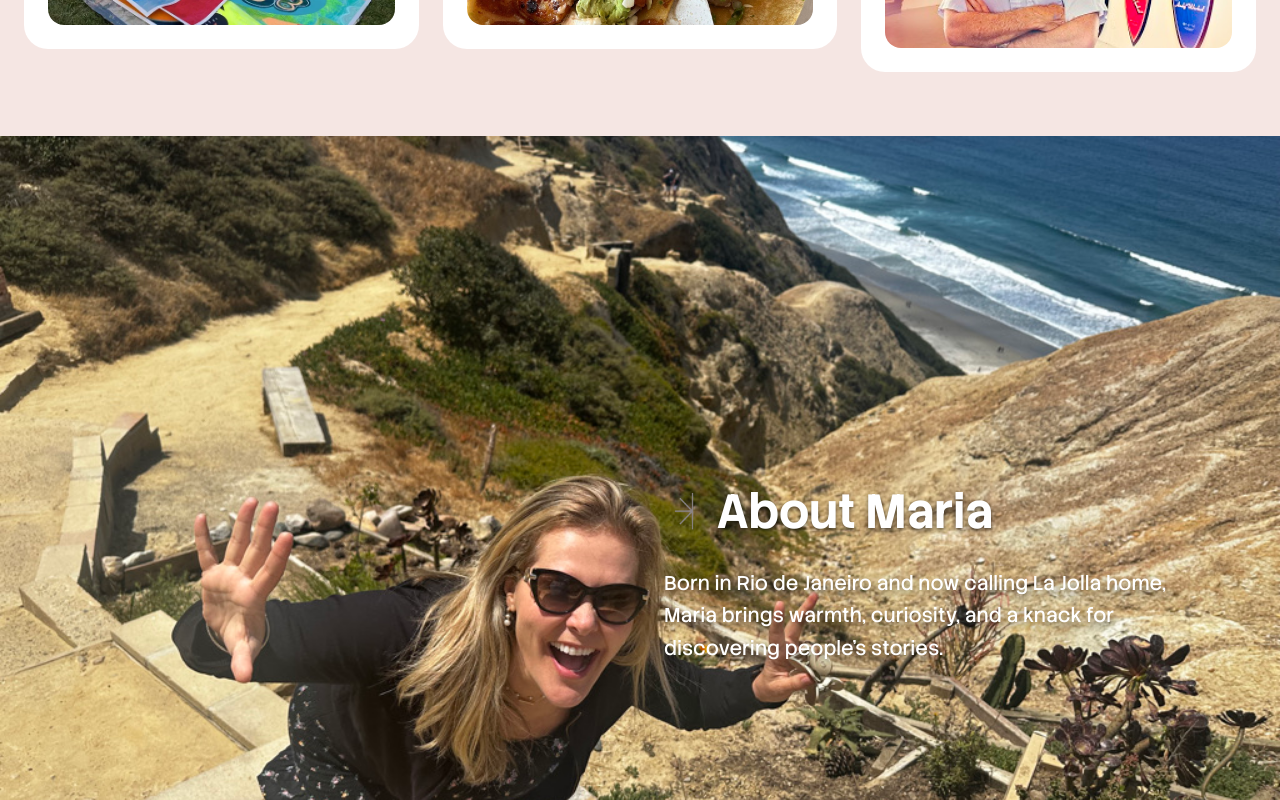
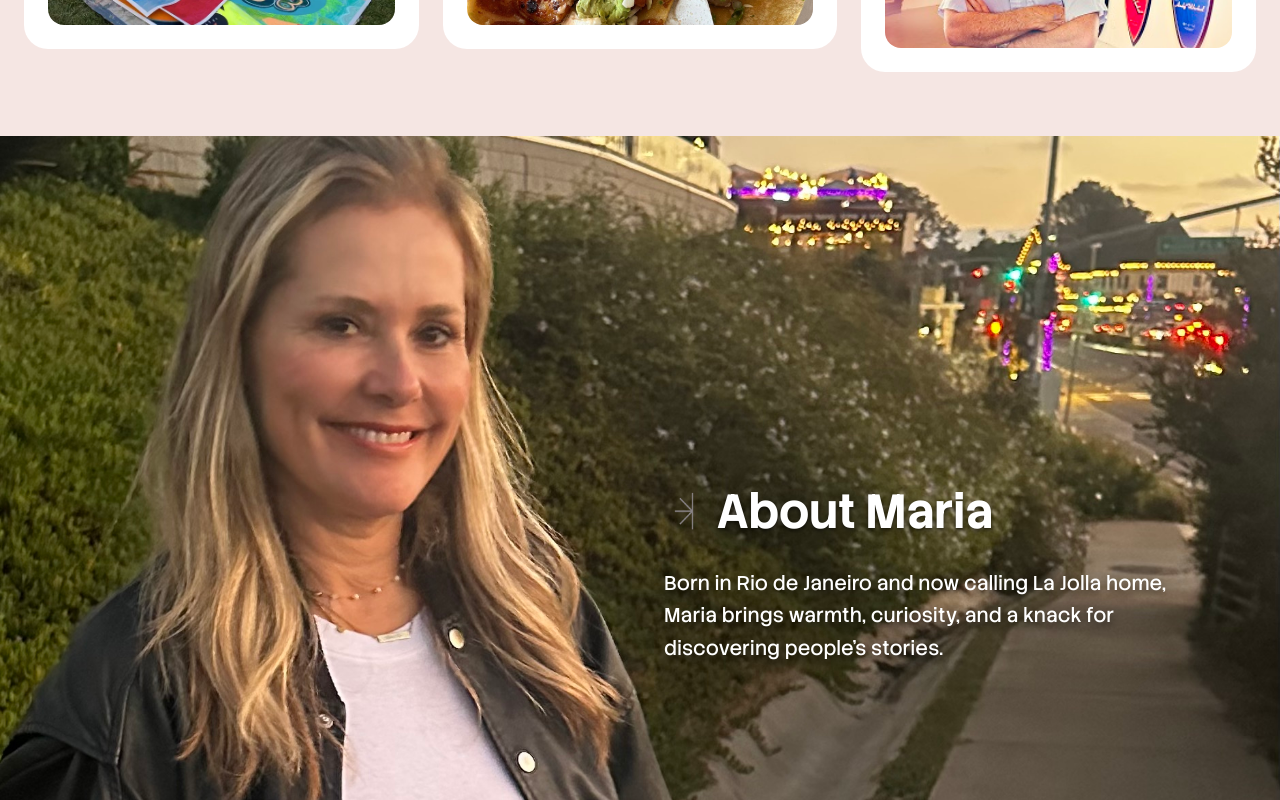
Before and after one commit to LanceTreyark/mariainneighborhood.com, a Next.js app: page / in a window 1280 px wide. Shown: the part 2620-3420 px from the top of the page. Built offline with nearby package versions, Linux system fonts and the light colour scheme; no server answers.

Commit message:
01.15.26 09:38PM

```diff
--- a/components/about-maria-hero.tsx
+++ b/components/about-maria-hero.tsx
@@ -9,7 +9,7 @@ export function AboutMariaHero() {
       {/* Background Image */}
       <div className="absolute inset-0 z-0">
         <Image
-          src="/pano.jpeg"
+          src="/IMG_4976.jpeg"
           alt="About Maria"
           fill
           className="object-cover"
```
